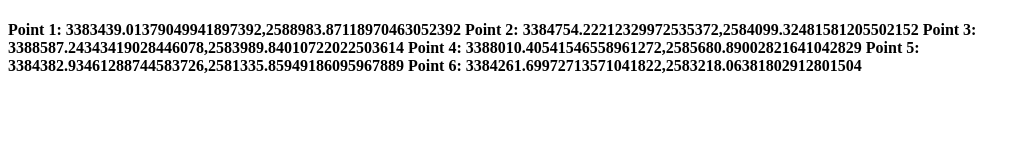
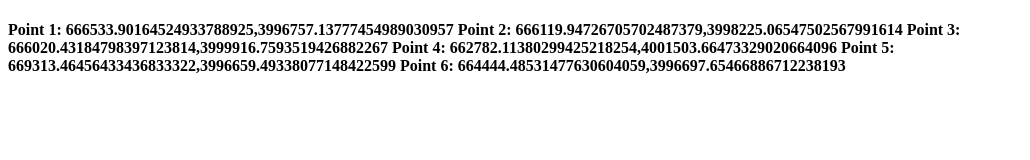
Before and after one commit to mattsnunc/GEOG-370, a plain HTML site: page Midterm/points.html in a window 1280 px wide. Shown: the whole page, without its empty margins (0-1030 px from the left). Drawn offline with Linux system fonts and the light colour scheme.

Commit message:
midterm update

```diff
--- a/Midterm/points.html
+++ b/Midterm/points.html
@@ -7,11 +7,11 @@
 </html>
 <body>
     <h4>
-        Point 1: 3383439.01379049941897392,2588983.87118970463052392
-        Point 2: 3384754.22212329972535372,2584099.32481581205502152
-        Point 3: 3388587.24343419028446078,2583989.84010722022503614
-        Point 4: 3388010.40541546558961272,2585680.89002821641042829
-        Point 5: 3384382.93461288744583726,2581335.85949186095967889
-        Point 6: 3384261.69972713571041822,2583218.06381802912801504
+        Point 1: 666533.90164524933788925,3996757.13777454989030957
+        Point 2: 666119.94726705702487379,3998225.06547502567991614
+        Point 3: 666020.43184798397123814,3999916.7593519426882267
+        Point 4: 662782.11380299425218254,4001503.66473329020664096
+        Point 5: 669313.46456433436833322,3996659.49338077148422599
+        Point 6: 664444.48531477630604059,3996697.65466886712238193
     </h4>
 </body>
```
Also changed, not shown: index.html (+3 -0 lines), 1 other file.
